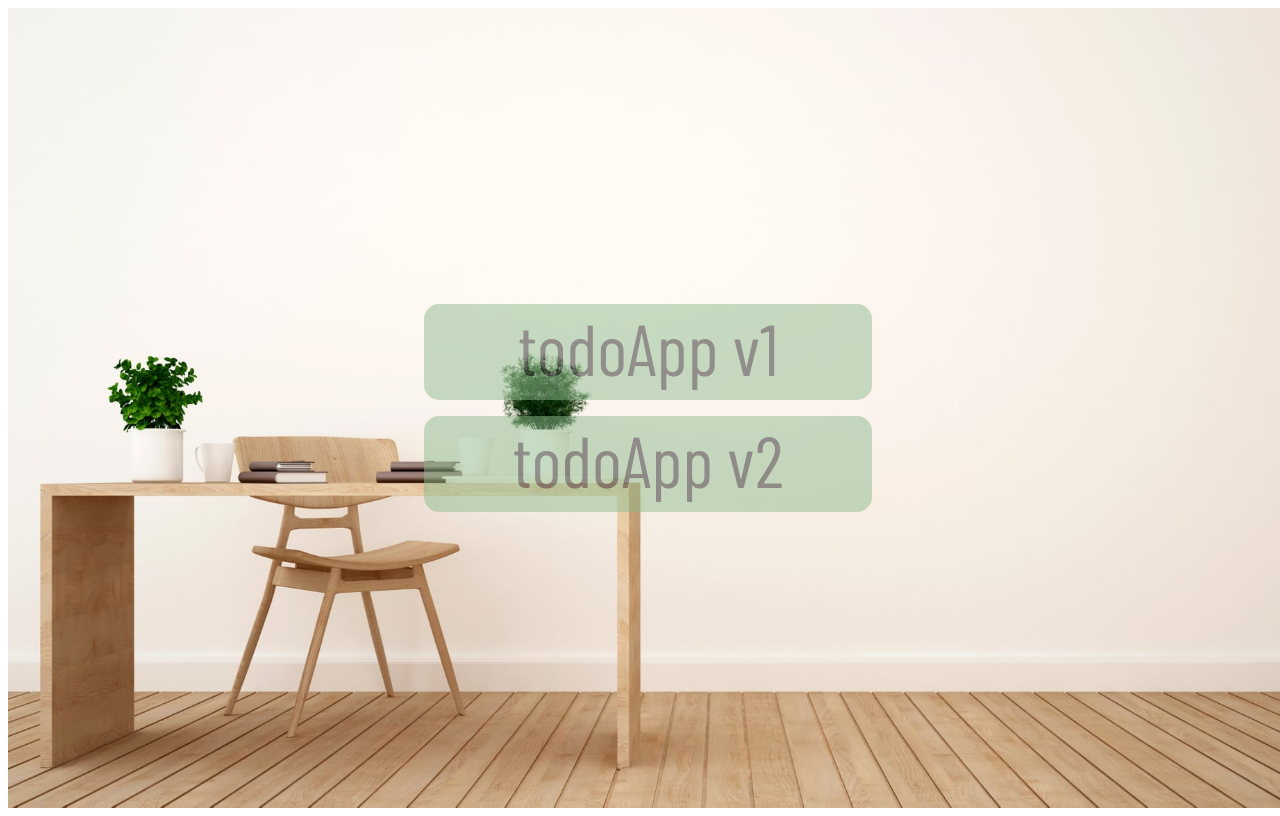
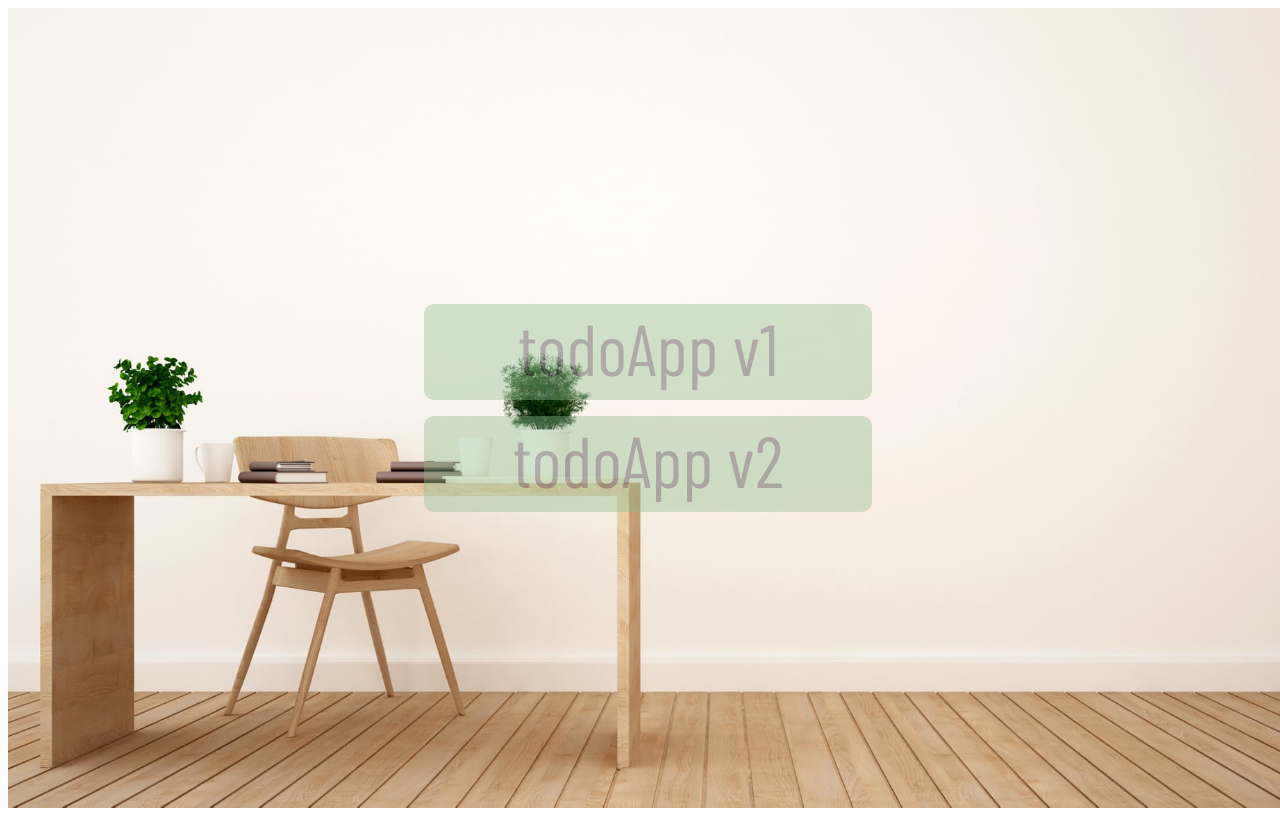
Before and after one commit to 08pixels/to-do-app, a plain HTML site: page index.html in a window 1280 px wide. Drawn offline with nearby package versions, Linux system fonts and the light colour scheme.

Commit message:
pequenas alterações visuais

```diff
--- a/index.html
+++ b/index.html
@@ -1,5 +1,6 @@
 <!DOCTYPE html>
 <html>
+
 <head>
     <meta charset="utf-8">
     <title> Todo List Project </title>
@@ -21,34 +22,36 @@
         .box {
             width: 35vw;
             height: 12vh;
-            border-radius: 15px;
+            border-radius: 10px;
 
             background-color: darkseagreen;
-            opacity: 0.5;
+            opacity: 0.4;
         }
 
         a {
             text-decoration: none;
-            color: rgb(39, 39, 39);
+            color: rgb(56, 56, 56);
         }
 
         div {
+            text-align: center;
+            font-family: 'Barlow Condensed', sans-serif;
+            font-size: 9vh;
             margin: 8px;
-            transition: 0.7s;
+            transition: 0.8s;
         }
+
         div .box:hover {
-            background-color: rgb(96, 139, 96);
+            background-color: rgb(115, 155, 115);
+            border-radius: 0px;
+            font-size: 10vh;
             width: 100vw;
             height: 14vh;
         }
 
         body {
-            text-align: center;
-            font-family: 'Barlow Condensed', sans-serif;
-            font-size: 9vh;
             margin: 0px;
         }
-
     </style>
 </head>
 
@@ -62,4 +65,5 @@
         </div>
     </div>
 </body>
+
 </html>
```
Also changed, not shown: src/v1/images/background.jpg (deleted).
